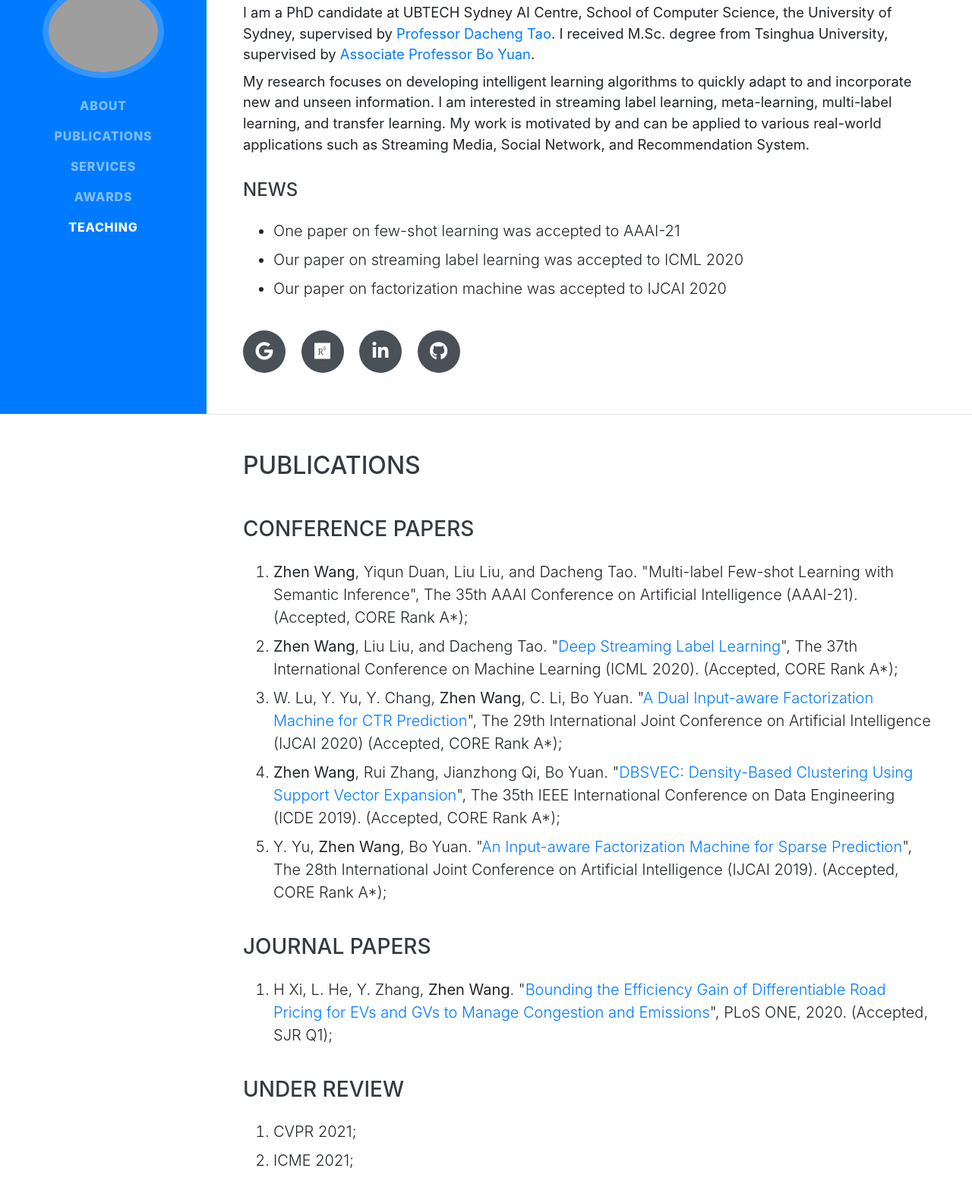
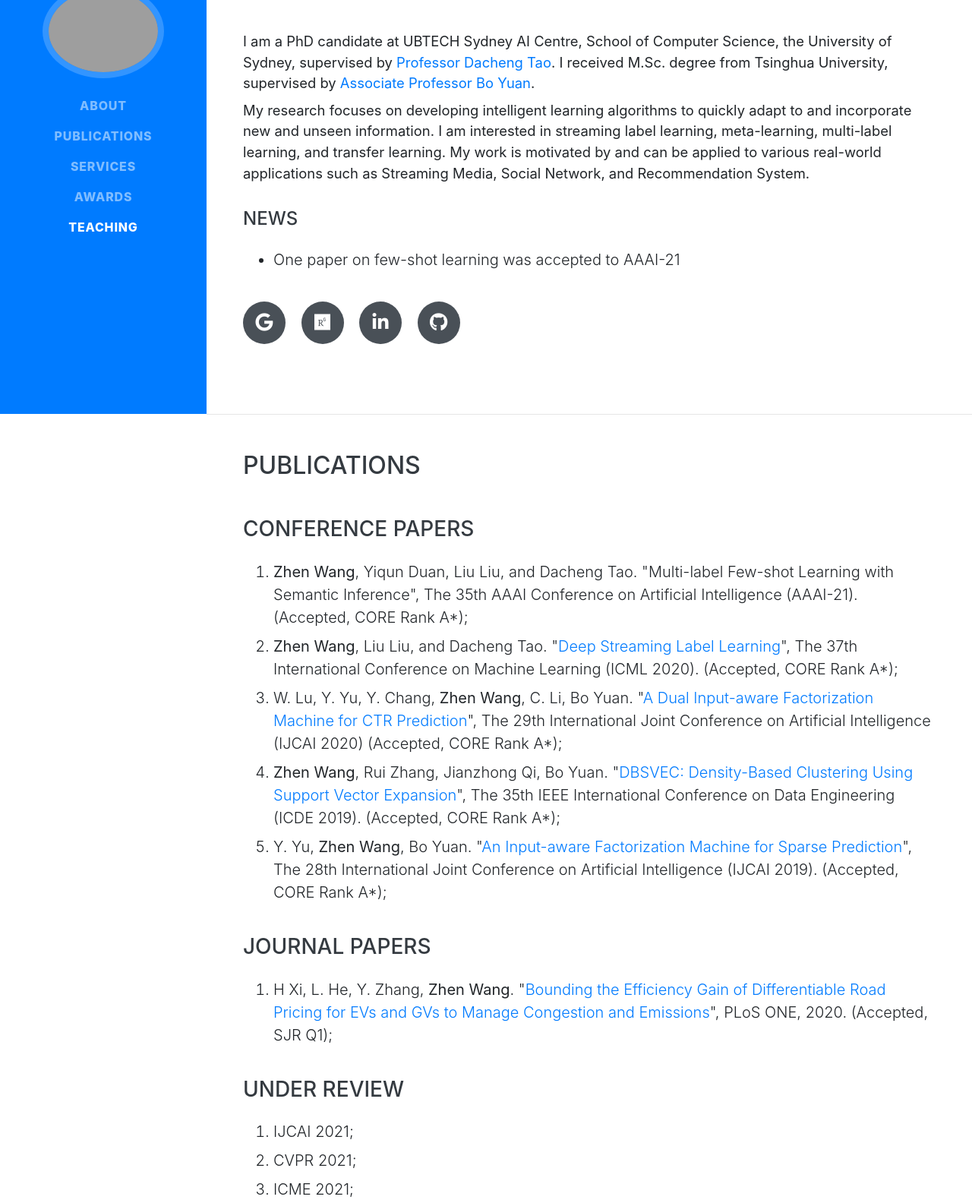
Before and after one commit to talent-pdf/Zhen-Zohn-WANG.github.io, a website with bundled scripts: page index.html in a window 1280 px wide. Shown: the part 255-1839 px from the top of the page at 76% size. Built offline with nearby package versions, Linux system fonts and the light colour scheme; grey boxes are pictures that could not be loaded; a web font is replaced by a local one.

Commit message:
Update index.html

```diff
--- a/index.html
+++ b/index.html
@@ -73,8 +73,6 @@
         <h4 class="mb-4">News</h4>
         <ul>
           <li class="lead mb-2"> One paper on few-shot learning was accepted to AAAI-21</a></li>
-          <li class="lead mb-2"> Our paper on streaming label learning was accepted to ICML 2020</a></li>
-          <li class="lead mb-2"> Our paper on factorization machine was accepted to IJCAI 2020</a></li>
         </ul>
         <br \>
 
@@ -117,6 +115,7 @@
         <br \>
         <h3 class="mb-4">Under Review</h3>
         <ol>
+          <li class="lead mb-2"> IJCAI 2021;</li>
           <li class="lead mb-2"> CVPR 2021;</li>
           <li class="lead mb-2"> ICME 2021;</li>
         </ol>
```
